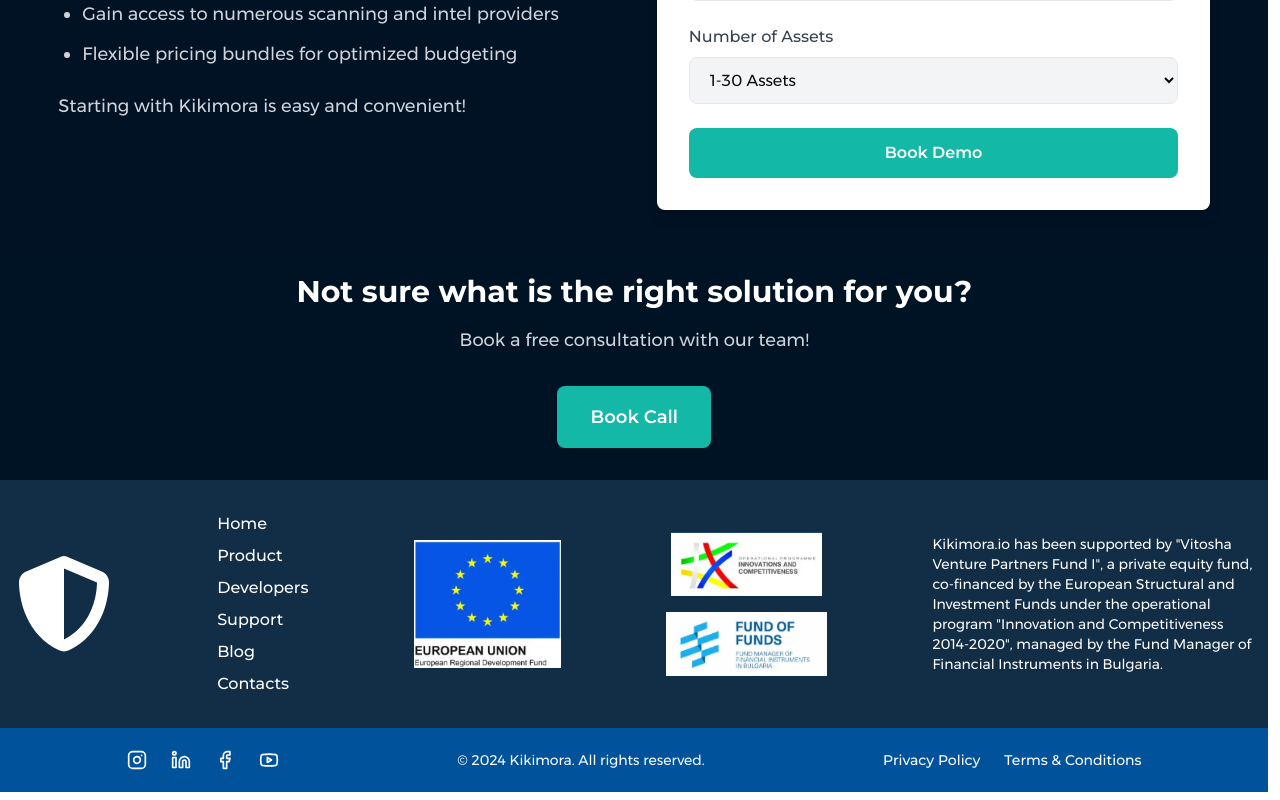
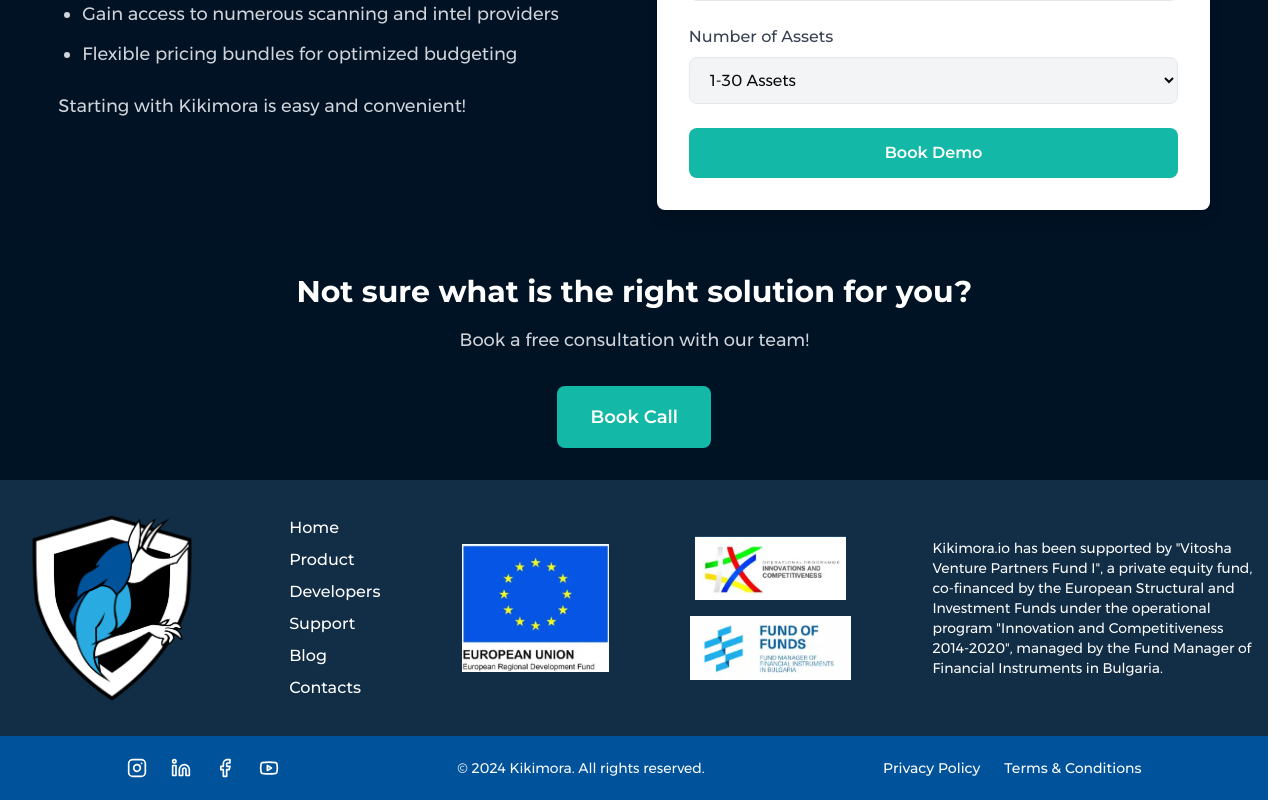
Before and after one commit to NikolaSirakov3/Kikimora-website, a React (Vite) app: page /mssp in a window 1280 px wide. Shown: the part 860-1660 px from the top of the page. Built offline with nearby package versions, Linux system fonts and the light colour scheme.

Commit message:
Replace shield icon in EUFunding component with an image logo for improved branding; enhance visual appeal and user engagement with a more recognizable logo design.

```diff
--- a/src/components/shared/EUFunding.tsx
+++ b/src/components/shared/EUFunding.tsx
@@ -1,5 +1,4 @@
 import React from "react";
-import { FaShieldHalved } from "react-icons/fa6";
 
 export function EUFunding() {
   return (
@@ -7,7 +6,11 @@ export function EUFunding() {
       <div className="max-w-[1400px] mx-auto px-4 flex items-center justify-between">
         {/* Shield Logo */}
         <div className="flex-shrink-0">
-          <FaShieldHalved className="w-24 h-24 text-white" />
+          <img
+            src="/logos/colorAndBlack.png"
+            alt="EU Funding Logo"
+            className="w-48 h-48 object-contain"
+          />
         </div>
 
         {/* Navigation Buttons */}
```
